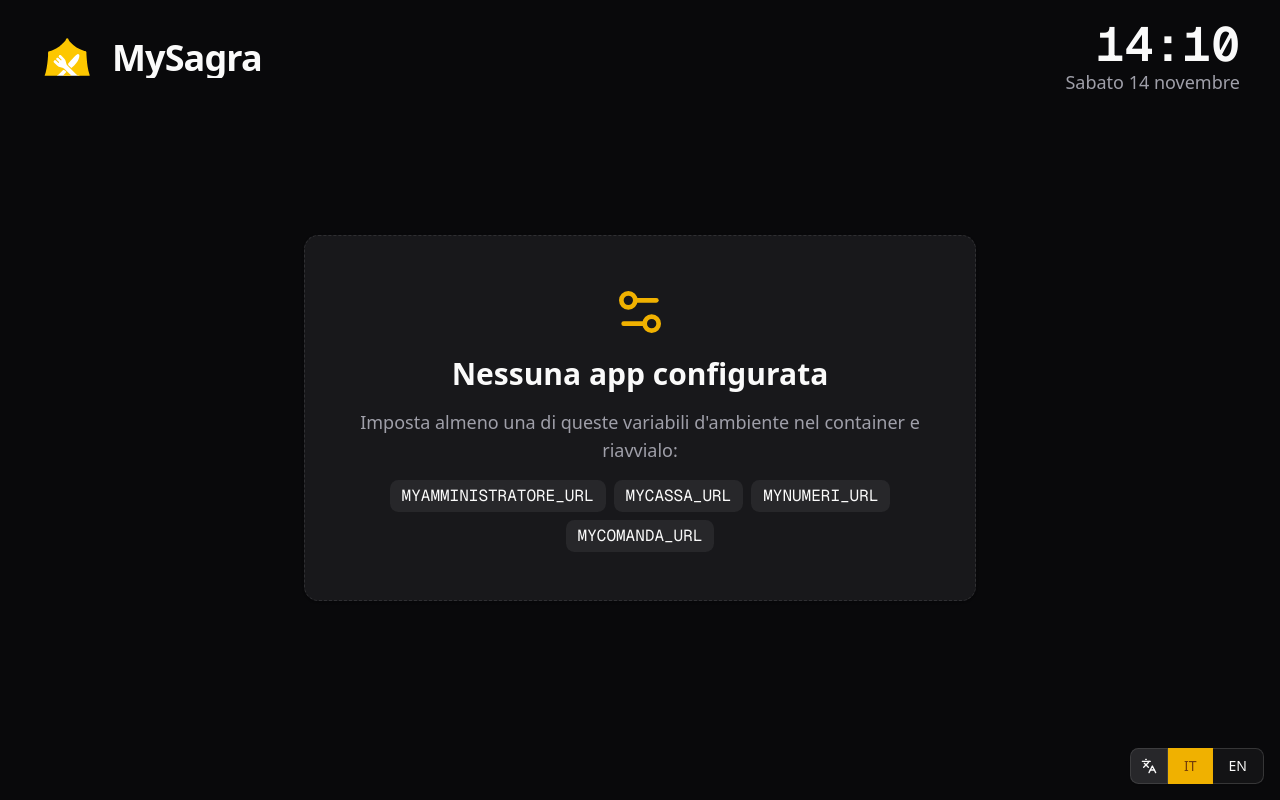
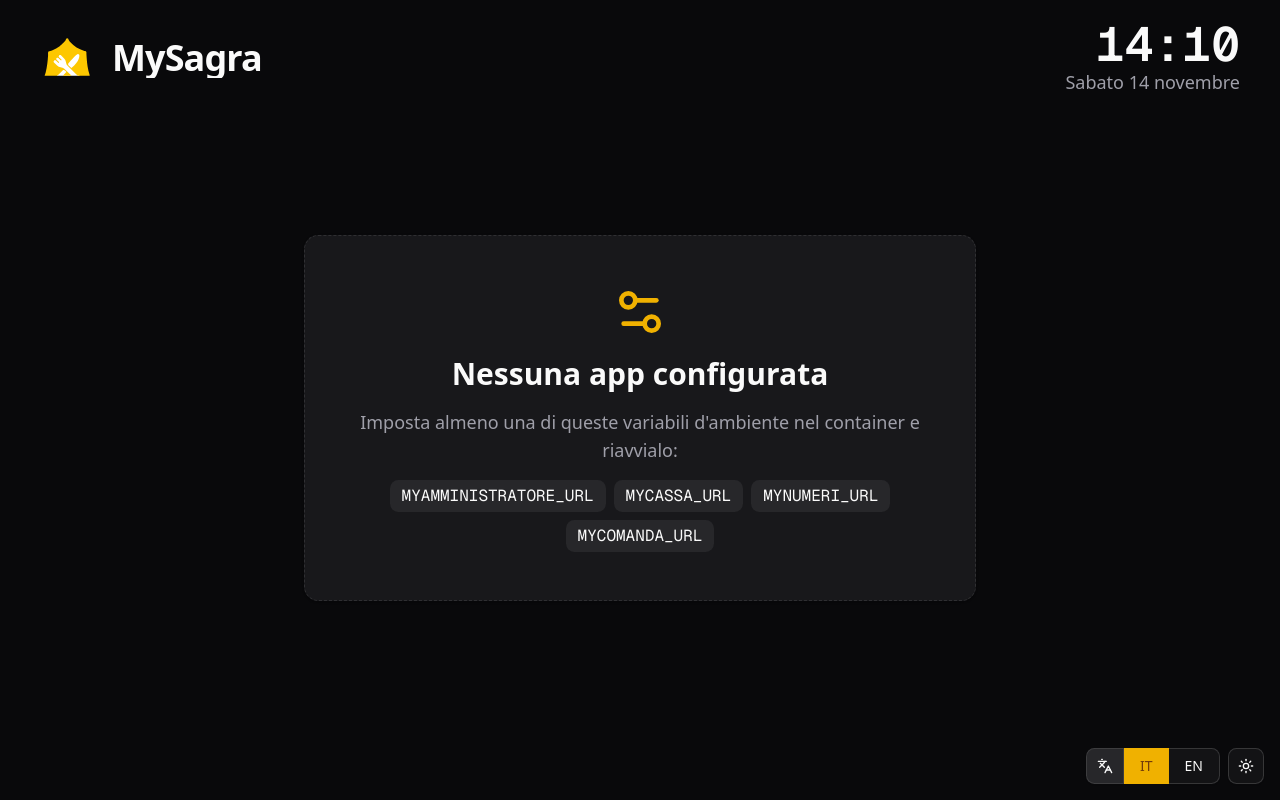
Before and after one commit to MySagra/mykiosk, a Next.js app: page / in a window 1280 px wide. Built offline with nearby package versions, Linux system fonts and the light colour scheme.

Commit message:
added theme selector

```diff
--- a/app/layout.tsx
+++ b/app/layout.tsx
@@ -2,6 +2,7 @@ import type { Metadata, Viewport } from "next";
 import { Geist, Geist_Mono } from "next/font/google";
 import "./globals.css";
 import { KioskGuard } from "@/components/kiosk/kiosk-guard";
+import { ThemeProvider } from "@/components/theme-provider";
 import { I18nProvider } from "@/lib/i18n/I18nProvider";
 
 // next/font scarica i font in fase di build e li serve dal container:
@@ -34,10 +35,17 @@ export default function RootLayout({
   children: React.ReactNode;
 }>) {
   return (
-    <html lang="it" className="dark">
+    <html lang="it" suppressHydrationWarning>
       <body className={`${geistSans.variable} ${geistMono.variable} antialiased`}>
-        <KioskGuard />
-        <I18nProvider>{children}</I18nProvider>
+        <ThemeProvider
+          attribute="class"
+          defaultTheme="dark"
+          enableSystem
+          disableTransitionOnChange
+        >
+          <KioskGuard />
+          <I18nProvider>{children}</I18nProvider>
+        </ThemeProvider>
       </body>
     </html>
   );
--- a/app/page.tsx
+++ b/app/page.tsx
@@ -4,6 +4,7 @@ import { AppGrid } from "@/components/kiosk/app-grid";
 import { Clock } from "@/components/kiosk/clock";
 import { EmptyState } from "@/components/kiosk/empty-state";
 import { LanguageSwitcher } from "@/components/kiosk/language-switcher";
+import { ThemeToggle } from "@/components/kiosk/theme-toggle";
 import { APP_ENV_VARS, getKioskConfig } from "@/lib/config";
 
 export default async function KioskPage() {
@@ -32,7 +33,11 @@ export default async function KioskPage() {
         )}
       </main>
 
-      <LanguageSwitcher />
+      {/* In basso a destra, come nei login delle altre app MySagra. */}
+      <div className="fixed right-0 bottom-0 z-10 m-4 flex gap-2">
+        <LanguageSwitcher />
+        <ThemeToggle />
+      </div>
     </div>
   );
 }
--- a/components/kiosk/language-switcher.tsx
+++ b/components/kiosk/language-switcher.tsx
@@ -7,16 +7,15 @@ import { ButtonGroup, ButtonGroupText } from "@/components/ui/button-group";
 import { SUPPORTED_LANGUAGES as LANGUAGES } from "@/lib/i18n/i18n";
 
 /**
- * Selettore IT/EN in basso a destra, come nelle pagine di login delle altre
- * app MySagra. Due pulsanti, non un menu: un menu sul bordo inferiore si
- * aprirebbe sopra il pulsante. La scelta viene salvata da I18nProvider.
+ * Selettore IT/EN, come nelle pagine di login delle altre app MySagra.
+ * Due pulsanti, non un menu: un menu sul bordo inferiore si aprirebbe
+ * sopra il pulsante. La scelta viene salvata da I18nProvider.
  */
 export function LanguageSwitcher() {
   const { t, i18n } = useTranslation();
   const language = i18n.language;
 
   return (
-    <div className="fixed right-0 bottom-0 z-10 m-4 flex gap-2">
     <ButtonGroup aria-label={t("language.label")}>
       <ButtonGroupText className="px-2.5" title={t("language.label")}>
         <Languages className="h-4 w-4" aria-hidden />
@@ -34,6 +33,5 @@ export function LanguageSwitcher() {
         </Button>
       ))}
     </ButtonGroup>
-    </div>
   );
 }
--- /dev/null
+++ b/components/kiosk/theme-toggle.tsx
@@ -0,0 +1,31 @@
+"use client";
+
+import { Moon, Sun } from "lucide-react";
+import { useTheme } from "next-themes";
+import { useTranslation } from "react-i18next";
+import { Button } from "@/components/ui/button";
+
+/**
+ * Passa da tema chiaro a scuro, come nel login di MyCassa.
+ * Usa resolvedTheme così funziona anche quando il tema segue il sistema.
+ * Nessun controllo "mounted": I18nProvider mostra la pagina solo sul client.
+ */
+export function ThemeToggle() {
+  const { t } = useTranslation();
+  const { resolvedTheme, setTheme } = useTheme();
+  const isDark = resolvedTheme !== "light";
+  const label = isDark ? t("theme.light") : t("theme.dark");
+
+  return (
+    <Button
+      variant="outline"
+      size="icon"
+      className="cursor-pointer"
+      title={label}
+      aria-label={label}
+      onClick={() => setTheme(isDark ? "light" : "dark")}
+    >
+      {isDark ? <Sun className="h-5 w-5" /> : <Moon className="h-5 w-5" />}
+    </Button>
+  );
+}
--- /dev/null
+++ b/components/theme-provider.tsx
@@ -0,0 +1,8 @@
+'use client';
+
+import * as React from 'react';
+import { ThemeProvider as NextThemesProvider } from 'next-themes';
+
+export function ThemeProvider({ children, ...props }: React.ComponentProps<typeof NextThemesProvider>) {
+  return <NextThemesProvider {...props}>{children}</NextThemesProvider>;
+}
--- a/lib/i18n/locales/en.ts
+++ b/lib/i18n/locales/en.ts
@@ -6,6 +6,10 @@ export const en: Locale = {
       label: "Language",
       italian: "Italiano",
       english: "English",
+    },
+    theme: {
+      light: "Light theme",
+      dark: "Dark theme",
     },
     apps: {
       myamministratore: { description: "Administration: menu, orders, statistics" },
--- a/lib/i18n/locales/it.ts
+++ b/lib/i18n/locales/it.ts
@@ -6,6 +6,10 @@ export const it = {
       label: "Lingua",
       italian: "Italiano",
       english: "English",
+    },
+    theme: {
+      light: "Tema chiaro",
+      dark: "Tema scuro",
     },
     apps: {
       myamministratore: { description: "Amministrazione: menu, ordini, statistiche" },
--- a/package.json
+++ b/package.json
@@ -16,6 +16,7 @@
     "i18next": "^26.7.2",
     "lucide-react": "^0.564.0",
     "next": "^16.3.4",
+    "next-themes": "^0.4.6",
     "react": "19.2.3",
     "react-dom": "19.2.3",
     "react-i18next": "^17.1.13",
```
Also changed, not shown: 2 other files (tests, documents, lock files or other folders). Lines whose indentation alone changed are shown as unchanged.
